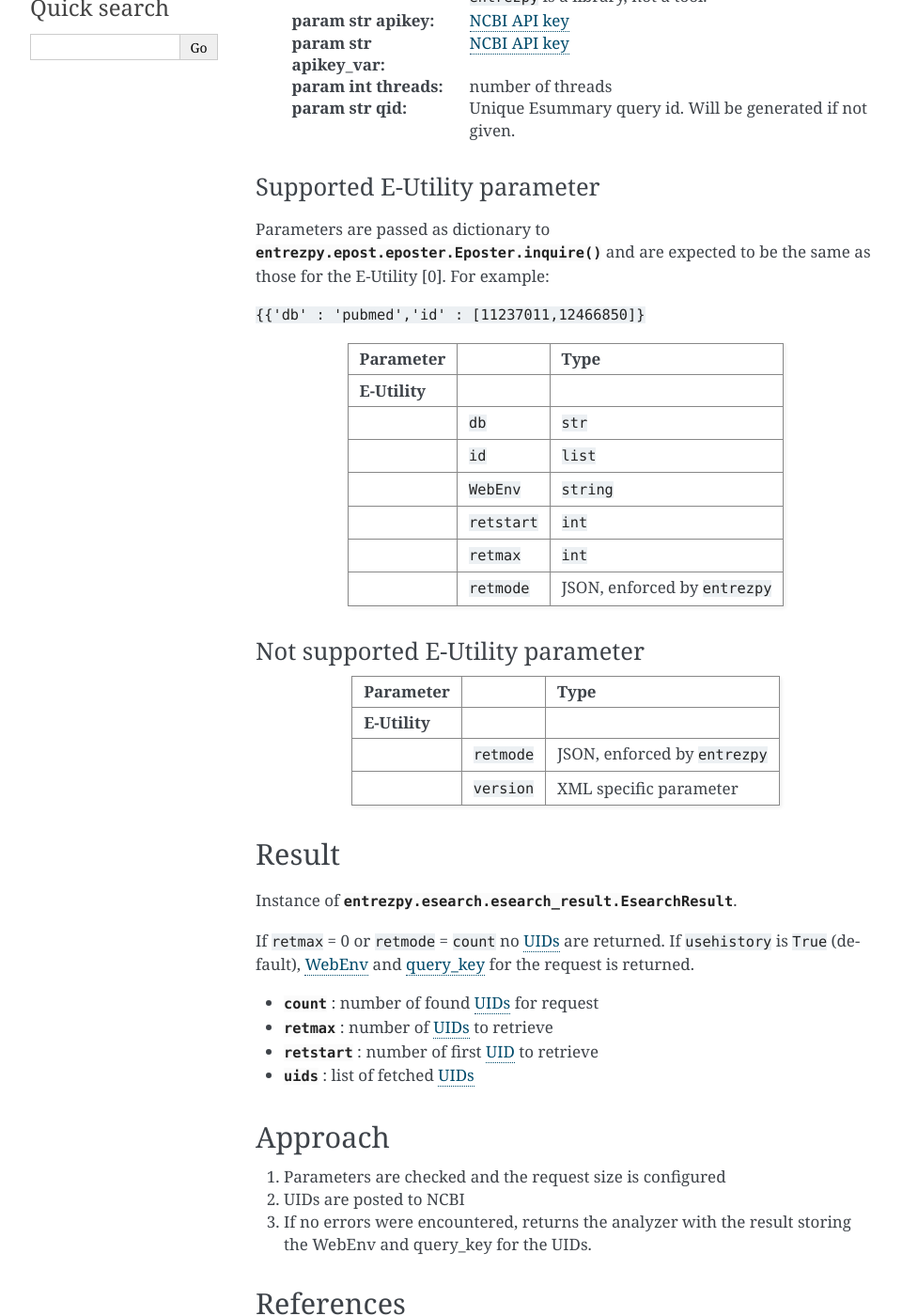
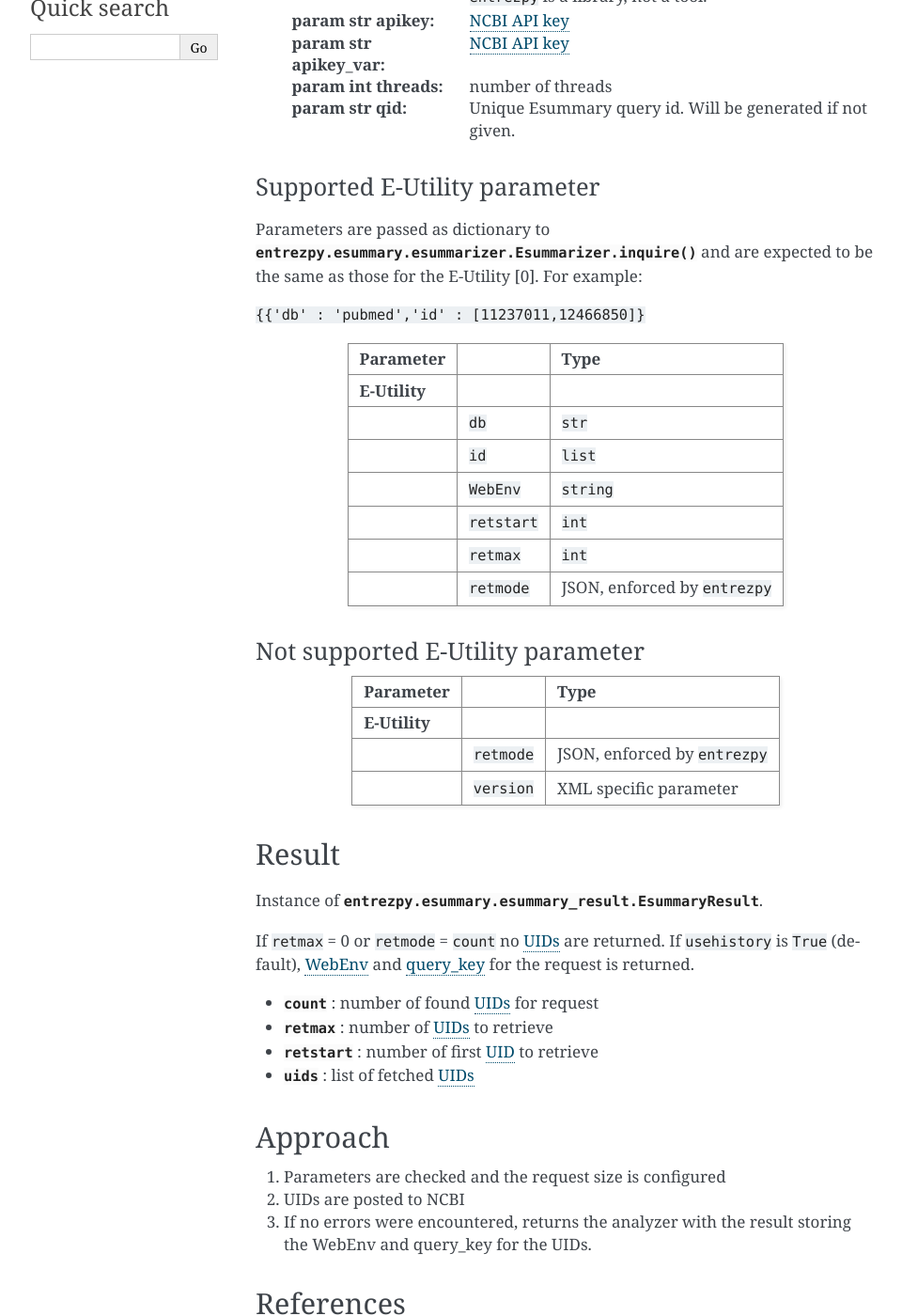
Before and after one commit to AAFC-Lethbridge-Bioinformatics-Support/entrezpy-fork, a Sphinx documentation site: the page built from docs/entrezpy-doc/source/functions/esummary_func.rst, in a window 1280 px wide and 1400 px high, scrolled down 757 px. Shown: the whole window at 94% size, without its empty margins (148-1108 px from the left). Built offline with Sphinx 7.4.7, drawn with Linux system fonts in a browser that asks for light colours.

Commit message:
doc/fix: Esummary documentation

```diff
--- a/docs/entrezpy-doc/source/functions/esummary_func.rst
+++ b/docs/entrezpy-doc/source/functions/esummary_func.rst
@@ -41,7 +41,7 @@ Usage
 Supported E-Utility parameter
 ~~~~~~~~~~~~~~~~~~~~~~~~~~~~~
 Parameters are passed as dictionary to
-:meth:`entrezpy.epost.eposter.Eposter.inquire` and are expected to be the
+:meth:`entrezpy.esummary.esummarizer.Esummarizer.inquire` and are expected to be the
 same as those for the E-Utility [0]. For example:
 
 ``{{'db' : 'pubmed','id' : [11237011,12466850]}``
@@ -70,7 +70,7 @@ Parameter                         Type
 
 Result
 ------
-Instance of :class:`entrezpy.esearch.esearch_result.EsearchResult`.
+Instance of :class:`entrezpy.esummary.esummary_result.EsummaryResult`.
 
 If ``retmax`` = 0 or ``retmode`` = ``count`` no :term:`UIDs` are returned. If
 ``usehistory`` is ``True`` (default), :term:`WebEnv` and :term:`query_key` for
```
